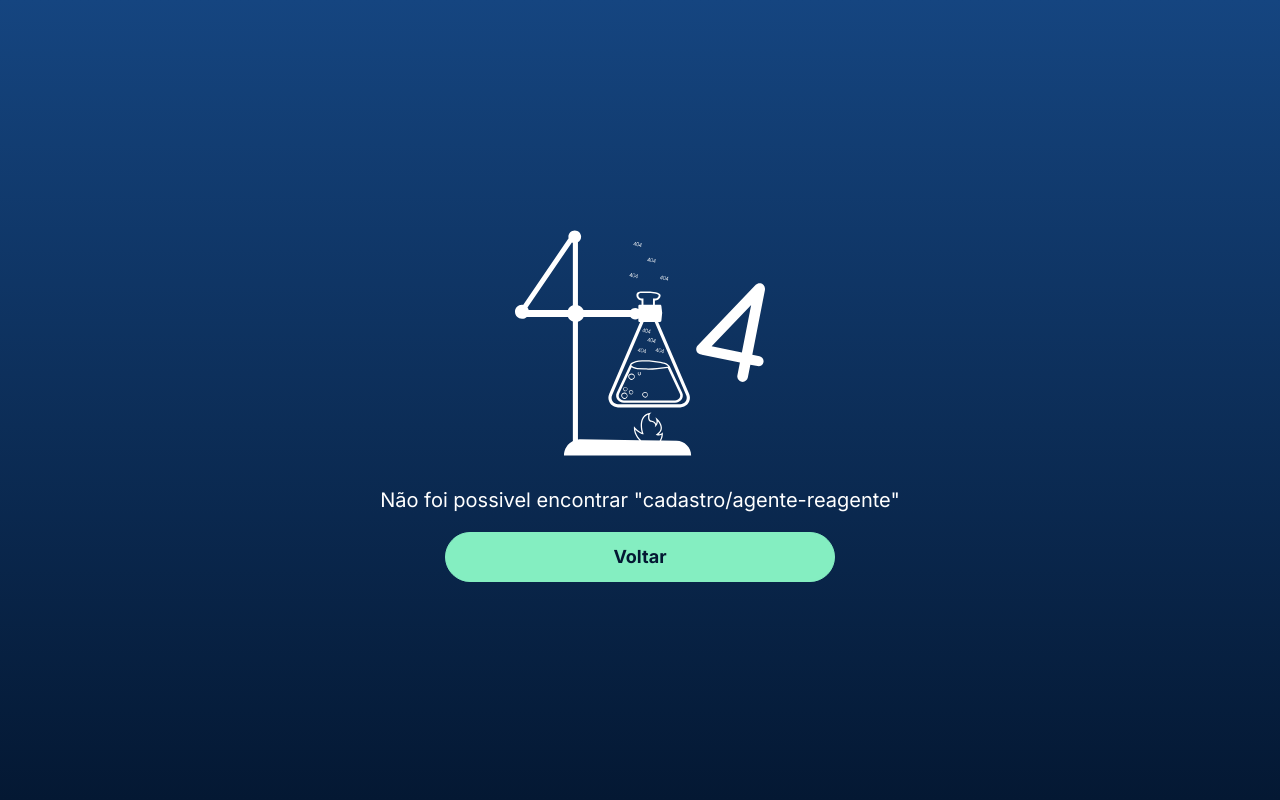
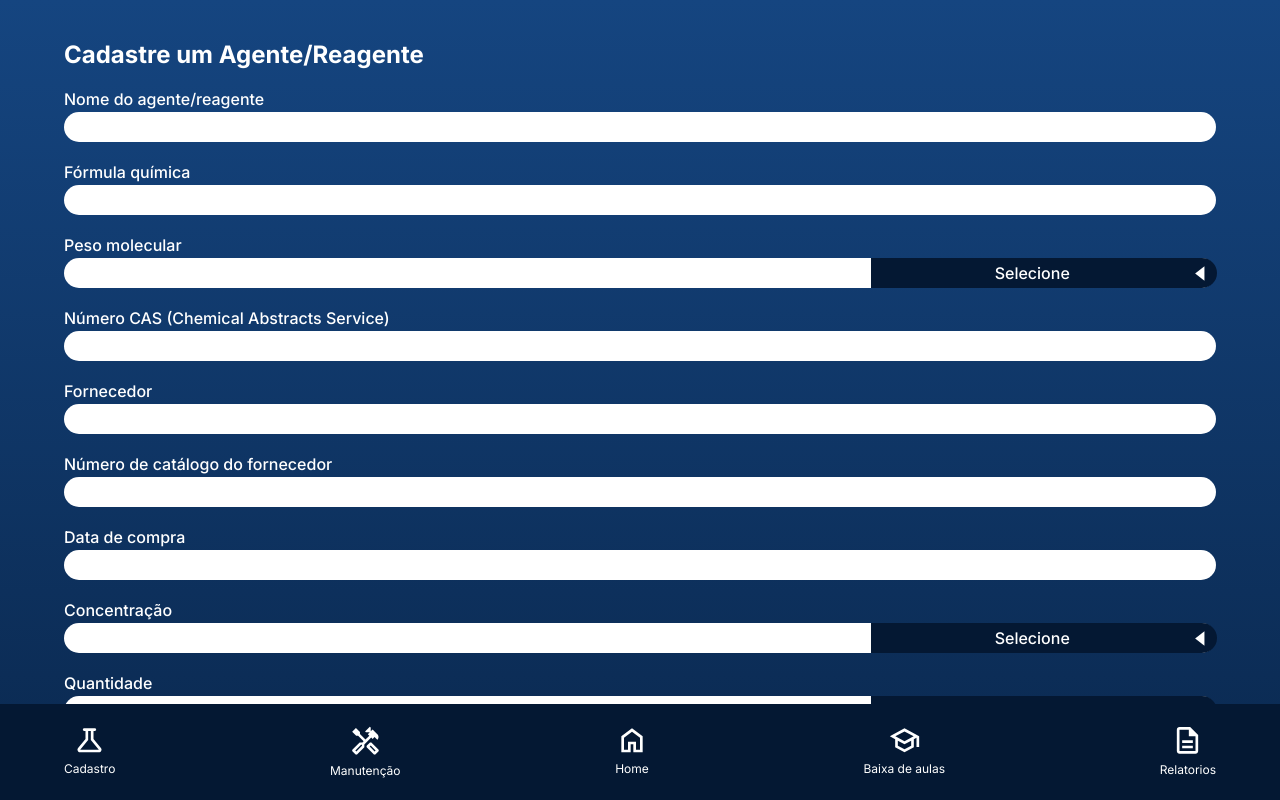
Before and after one commit to MarcioPiva4/LabControl---TCC, a Next.js app: page /cadastro/agente-reagente in a window 1280 px wide. Before the commit this address had no page. Shown: the top 800 px of the page. Built offline with nearby package versions, Linux system fonts and the light colour scheme.

Commit message:
Test: revert last commit

```diff
--- /dev/null
+++ b/src/app/cadastro/agente-reagente/page.tsx
@@ -0,0 +1,100 @@
+'use client'
+import Button from "@/components/Button";
+import DefaultForm from "@/components/DefaultForm";
+import Input from "@/components/Input";
+import Section from "@/components/Section";
+import TextArea from "@/components/TextArea/index";
+import { useRef } from "react";
+
+export default function Agente_Reagente() {
+    const selectPesoMolecular = useRef<null | HTMLInputElement>(null);
+    const selectConcentracao = useRef<null | HTMLInputElement>(null);
+    const selectQuantidade = useRef<null | HTMLInputElement>(null);
+    return (
+        <Section title="Cadastre um Agente/Reagente" bottom>
+            <DefaultForm>
+                <Input type="text" label="Nome do agente/reagente" idInput={'nome'}></Input>
+                <Input type="text" label="Fórmula química" idInput={'formulaquimica'}></Input>
+                <Input type="text" selectRef={selectPesoMolecular} label="Peso molecular" idInput={'pesomolecular'} selectAside
+                    optionsFakeSelect={[
+                        {
+                            id: 1,
+                            nome: "Gramas por moleculas (g/mol)",
+                            abr: "g/mol",
+                            active: false,
+                            value: "g/mol"
+                        },
+                    ]} ></Input>
+                <Input type="text" label="Número CAS (Chemical Abstracts Service)" idInput={'numerocas'}></Input>
+                <Input type="text" label="Fornecedor" idInput={'fornecedor'}></Input>
+                <Input type="text" label="Número de catálogo do fornecedor" idInput={'numerocatalogofornecedor'}></Input>
+                <Input type="text" label="Data de compra"></Input>
+                <Input type="text" selectRef={selectConcentracao} label="Concentração" idInput={'concentracao'} selectAside
+                    optionsFakeSelect={[
+                        {
+                            id: 1,
+                            nome: "Gramas por Litro (g/L)",
+                            abr: "g/l",
+                            active: false,
+                            value: "g/l"
+                        },
+                        {
+                            id: 2,
+                            nome: "Gramas por mililitro (g/mL)",
+                            abr: "g/mL",
+                            active: false,
+                            value: "g/ml",
+                        },
+                    ]}></Input>
+                <Input type="text" selectRef={selectQuantidade} label="Quantidade" idInput={'quantidade'} selectAside
+                    optionsFakeSelect={[
+                        {
+                            id: 1,
+                            nome: "Gramas (g)",
+                            abr: "g",
+                            active: false,
+                            value: "g",
+                        },
+                        {
+                            id: 2,
+                            nome: "Quilogramas (Kg)",
+                            abr: "Kg",
+                            active: false,
+                            value: "Kg",
+                        },
+                        {
+                            id: 3,
+                            nome: "Toneladas (T)",
+                            abr: "T",
+                            active: false,
+                            value: "T",
+                        },
+                        {
+                            id: 4,
+                            nome: "Mililitros (ml)",
+                            abr: "ml",
+                            active: false,
+                            value: "ml",
+                        },
+                        {
+                            id: 5,
+                            nome: "Litros (L)",
+                            abr: "L",
+                            active: false,
+                            value: "L",
+                        },
+                        {
+                            id: 6,
+                            nome: "Unidade (Un)",
+                            abr: "Un",
+                            active: false,
+                            value: "Un",
+                        },
+                    ]}></Input>
+                <Input type="text" label="Armazenamento recomendado" idInput={'armazenamentorecomendado'}></Input>
+                <TextArea labelText="Descrição" id="descricao"></TextArea>
+                <Button type="submit" is="isNotTransparent">CADASTRAR</Button>
+            </DefaultForm>
+        </Section>
+    )
+}
```
